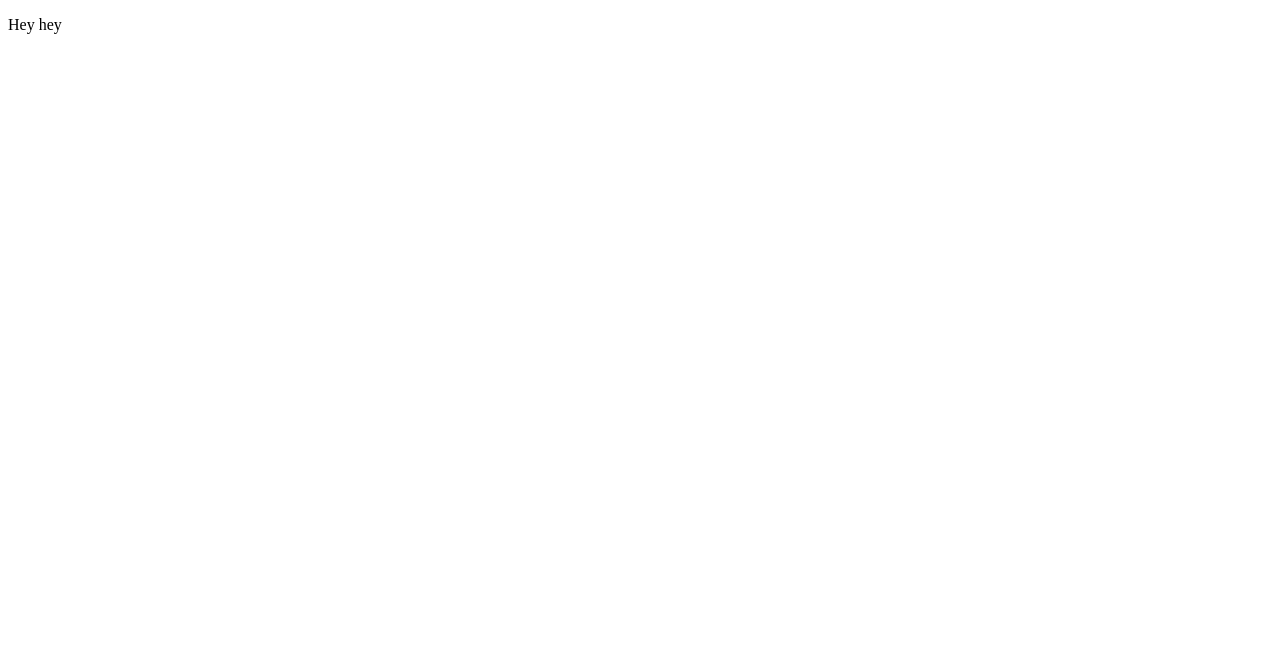
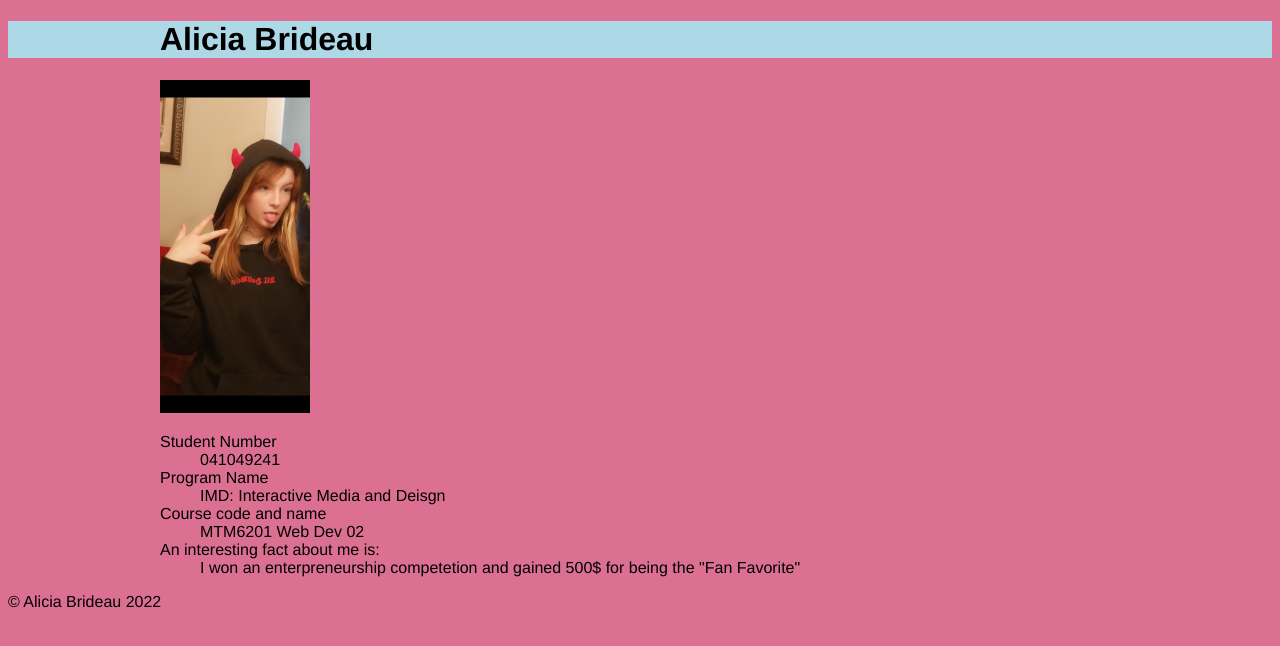
Before and after one commit to Brid0092/WEBDEV-W22, a plain HTML site: page index.html in a window 1280 px wide. Drawn offline with Linux system fonts and the light colour scheme.

Commit message:
Removes css page and adds it to reg html

```diff
--- a/index.html
+++ b/index.html
@@ -4,10 +4,61 @@
     <meta charset="UTF-8">
     <meta http-equiv="X-UA-Compatible" content="IE=edge">
     <meta name="viewport" content="width=device-width, initial-scale=1.0">
-    <title>Document</title>
+    <title>Alicia Brideau</title>
+    <style>
+        body {
+         background-color: palevioletred;
+         font-family: 'Franklin Gothic Medium', 'Arial Narrow', Arial, sans-serif;
+    }
+
+    header {
+         Background-color: lightblue;
+          color: black;
+    }
+
+    /* THE MEDIA QUERY */
+
+    @media screen and (min-width: 600px) {
+         .container {
+         width: 560px;
+         margin: 0 auto;
+         }
+    }
+
+    @media screen and (min-width: 1000px) {
+        .container {
+         width: 960px ;
+         margin: 0 auto;
+        }
+    }
+
+    </style>
 </head>
 <body>
-    <p>Hey hey</p>
 
+    <header>
+        <div class="container">
+            <h1>Alicia Brideau</h1>
+        </div>
+    </header>
+
+    <main>
+        <div class="container">
+            <img src="images/alicia.jpg" alt="head_shot_of_alicia" width="150">
+        <dl>
+            <dt>Student Number</dt>
+            <dd>041049241</dd>
+            <dt>Program Name</dt>
+            <dd>IMD: Interactive Media and Deisgn</dd>
+            <dt>Course code and name</dt>
+            <dd>MTM6201 Web Dev 02</dd>
+            <dt>An interesting fact about me is:</dt>
+            <dd>I won an enterpreneurship competetion and gained 500$ for being the "Fan Favorite"</dd>
+        </dl>
+        </div>
+    </main>
+    <footer>
+        <p>&copy; Alicia Brideau 2022</p>
+    </footer>
 </body>
 </html>
```
Also changed, not shown: main.css (deleted).
